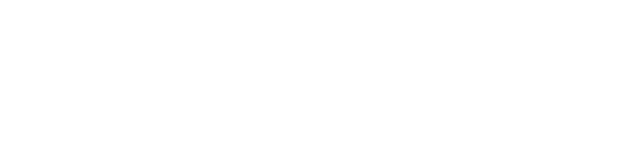
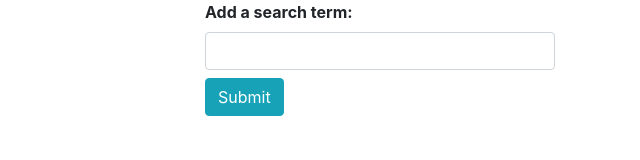
Before and after one commit to LandGod/GifTastic, a plain HTML site: page index.html in a window 1280 px wide. Shown: the whole page, without its empty margins (640-1280 px from the left). Drawn offline with nearby package versions, Linux system fonts and the light colour scheme.

Commit message:
Added form for inputting new search terms to index.html.

```diff
--- a/index.html
+++ b/index.html
@@ -19,7 +19,15 @@
         <div class="row">
             <div class="col-7" id="gif-display" ></div>
             <div class="col-1"></div>
-            <div class="col-4" id="input-form"></div>
+            <div class="col-4" id="input-form">
+                <form>
+                    <div class="form-group">
+                        <label for="newTerm"><strong>Add a search term:</strong></label for="newTerm">
+                        <input type="text" class="form-control" id="newTerm">
+                        <button type="submit" class="btn btn-info my-2">Submit</button>
+                    </div>
+                </form>
+            </div>
         </div>
     </div>
 
```
